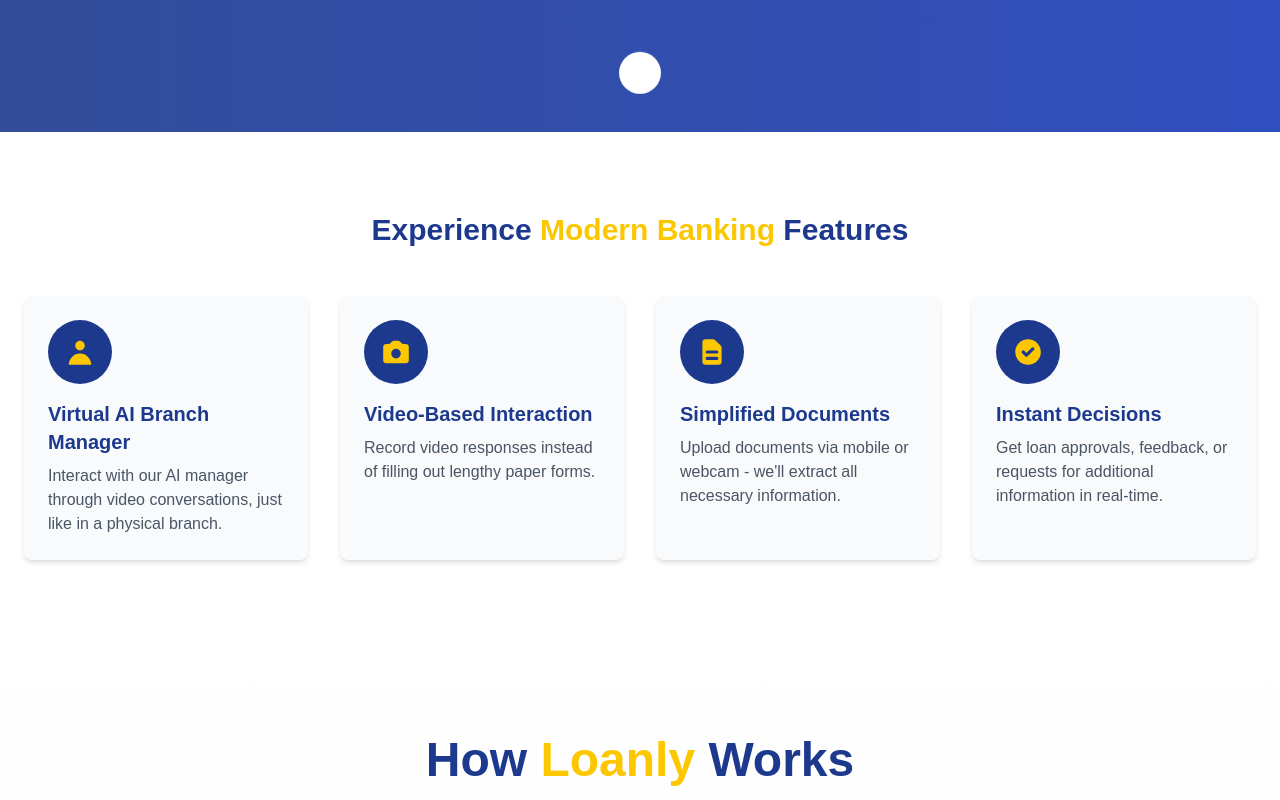
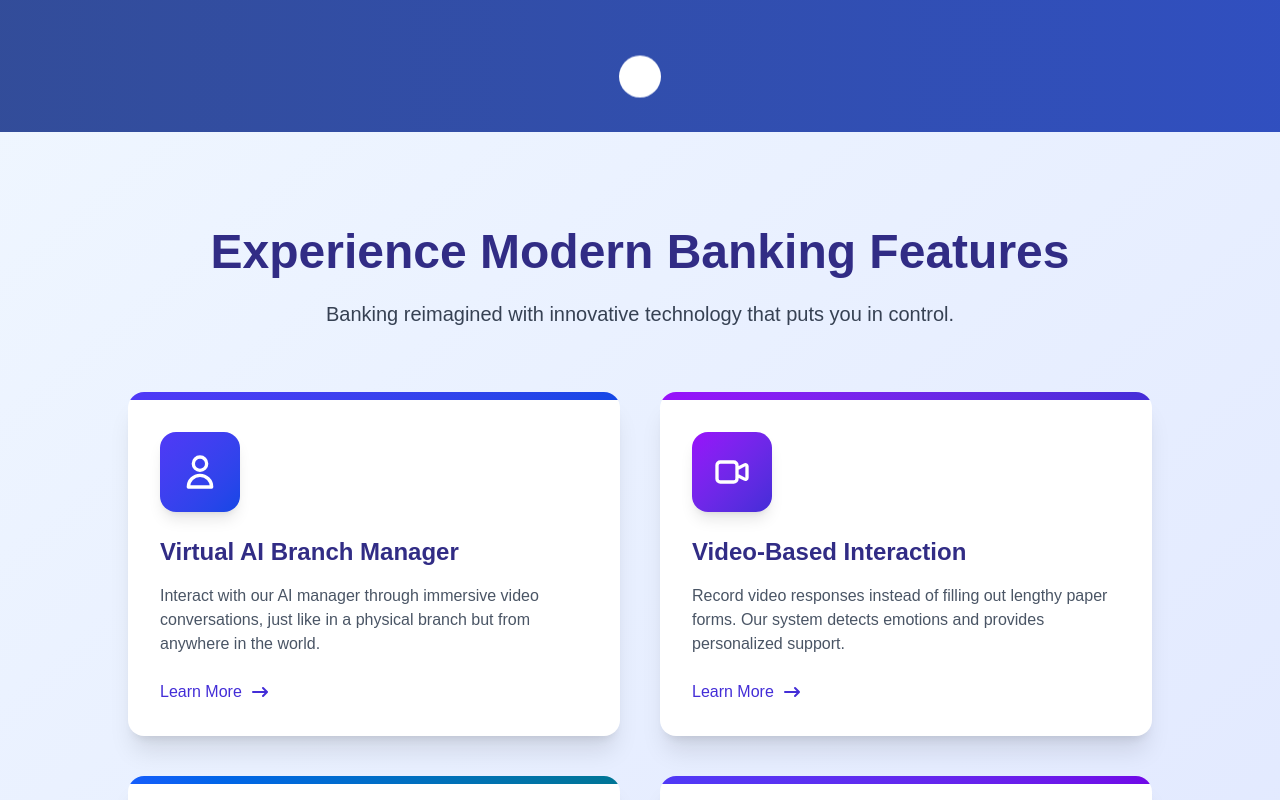
Before and after one commit to GauriChapra/loanly, a Next.js app in the folder frontend/: page / in a window 1280 px wide. Shown: the part 740-1540 px from the top of the page. Built offline with nearby package versions, Linux system fonts and the light colour scheme.

Commit message:
Refactor Features component with improved structure, animations, and enhanced feature descriptions

```diff
--- a/frontend/components/features.jsx
+++ b/frontend/components/features.jsx
@@ -1,37 +1,61 @@
 // components/features.js
 import React from 'react';
+import { motion } from 'framer-motion';
 
-const features = () => {
+const Features = () => {
     return (
-        <section id="features" className="py-20 bg-white">
-            <div className="container mx-auto px-6">
-                <h2 className="text-3xl font-bold text-center mb-12 text-blue-900">
-                    Experience <span className="text-yellow-400">Modern Banking</span> Features
-                </h2>
+        <section id='features' className="min-h-screen w-full bg-gradient-to-br from-blue-50 to-indigo-100 overflow-hidden">
+            <div className="container mx-auto px-4 py-16 md:py-24">
+                <motion.div
+                    initial={{ opacity: 0, y: 20 }}
+                    animate={{ opacity: 1, y: 0 }}
+                    transition={{ duration: 0.6 }}
+                    className="text-center mb-16"
+                >
+                    <h2 className="text-4xl md:text-5xl font-bold text-indigo-900 mb-6">
+                        Experience Modern Banking Features
+                    </h2>
+                    <p className="text-xl text-gray-700 max-w-3xl mx-auto">
+                        Banking reimagined with innovative technology that puts you in control.
+                    </p>
+                </motion.div>
 
-                <div className="grid grid-cols-1 md:grid-cols-2 lg:grid-cols-4 gap-8">
+                {/* 2x2 Grid Layout */}
+                <div className="grid grid-cols-1 md:grid-cols-2 gap-10 max-w-5xl mx-auto">
                     <FeatureCard
                         icon={<UserIcon />}
                         title="Virtual AI Branch Manager"
-                        description="Interact with our AI manager through video conversations, just like in a physical branch."
+                        description="Interact with our AI manager through immersive video conversations, just like in a physical branch but from anywhere in the world."
+                        delay={0.1}
+                        accentColor="from-indigo-600 to-blue-700"
+                        iconBgColor="bg-gradient-to-br from-indigo-600 to-blue-700"
                     />
 
                     <FeatureCard
                         icon={<CameraIcon />}
                         title="Video-Based Interaction"
-                        description="Record video responses instead of filling out lengthy paper forms."
+                        description="Record video responses instead of filling out lengthy paper forms. Our system detects emotions and provides personalized support."
+                        delay={0.3}
+                        accentColor="from-purple-600 to-indigo-700"
+                        iconBgColor="bg-gradient-to-br from-purple-600 to-indigo-700"
                     />
 
                     <FeatureCard
                         icon={<DocumentIcon />}
-                        title="Simplified Documents"
-                        description="Upload documents via mobile or webcam - we'll extract all necessary information."
+                        title="Smart Document Processing"
+                        description="Upload documents via mobile or webcam with real-time OCR technology that extracts all necessary information in seconds."
+                        delay={0.5}
+                        accentColor="from-blue-600 to-cyan-700"
+                        iconBgColor="bg-gradient-to-br from-blue-600 to-cyan-700"
                     />
 
                     <FeatureCard
                         icon={<CheckmarkIcon />}
-                        title="Instant Decisions"
-                        description="Get loan approvals, feedback, or requests for additional information in real-time."
+                        title="Instant AI-Powered Decisions"
+                        description="Get loan approvals, feedback, or requests for additional information in real-time with our advanced machine learning algorithms."
+                        delay={0.7}
+                        accentColor="from-indigo-600 to-violet-700"
+                        iconBgColor="bg-gradient-to-br from-indigo-600 to-violet-700"
                     />
                 </div>
             </div>
@@ -39,41 +63,71 @@ const features = () => {
     );
 };
 
-const FeatureCard = ({ icon, title, description }) => {
+const FeatureCard = ({ icon, title, description, delay, accentColor, iconBgColor }) => {
     return (
-        <div className="bg-gray-50 p-6 rounded-lg shadow-md hover:shadow-lg transition duration-300">
-            <div className="rounded-full bg-blue-900 w-16 h-16 flex items-center justify-center mb-4">
-                {icon}
+        <motion.div
+            initial={{ opacity: 0, y: 30 }}
+            animate={{ opacity: 1, y: 0 }}
+            transition={{ duration: 0.6, delay }}
+            className="bg-white rounded-2xl shadow-xl overflow-hidden h-full flex flex-col group hover:shadow-2xl transition-all duration-500"
+        >
+            {/* Accent Top Border */}
+            <div className={`h-2 w-full bg-gradient-to-r ${accentColor}`}></div>
+
+            <div className="p-8 flex flex-col h-full">
+                <motion.div
+                    className={`${iconBgColor} text-white rounded-2xl w-20 h-20 mb-6 flex items-center justify-center shadow-lg transform group-hover:-translate-y-1 transition-all duration-300`}
+                    whileHover={{ rotate: 10, scale: 1.05 }}
+                >
+                    {icon}
+                </motion.div>
+
+                <h3 className="text-2xl font-bold text-indigo-900 mb-4">
+                    {title}
+                </h3>
+
+                <p className="text-gray-600 flex-grow">
+                    {description}
+                </p>
+
+                <motion.div
+                    className="mt-6 flex items-center text-indigo-700 font-medium cursor-pointer group-hover:text-indigo-500"
+                    whileHover={{ x: 5 }}
+                    transition={{ duration: 0.2 }}
+                >
+                    Learn More
+                    <svg xmlns="http://www.w3.org/2000/svg" className="h-5 w-5 ml-2 group-hover:ml-3 transition-all duration-300" viewBox="0 0 20 20" fill="currentColor">
+                        <path fillRule="evenodd" d="M12.293 5.293a1 1 0 011.414 0l4 4a1 1 0 010 1.414l-4 4a1 1 0 01-1.414-1.414L14.586 11H3a1 1 0 110-2h11.586l-2.293-2.293a1 1 0 010-1.414z" clipRule="evenodd" />
+                    </svg>
+                </motion.div>
             </div>
-            <h3 className="text-xl font-semibold mb-2 text-blue-900">{title}</h3>
-            <p className="text-gray-600">{description}</p>
-        </div>
+        </motion.div>
     );
 };
 
-// Icons components
+// Enhanced icon components
 const UserIcon = () => (
-    <svg className="w-8 h-8 text-yellow-400" fill="currentColor" viewBox="0 0 20 20" xmlns="http://www.w3.org/2000/svg">
-        <path fillRule="evenodd" d="M10 9a3 3 0 100-6 3 3 0 000 6zm-7 9a7 7 0 1114 0H3z" clipRule="evenodd"></path>
+    <svg xmlns="http://www.w3.org/2000/svg" className="h-10 w-10" fill="none" viewBox="0 0 24 24" stroke="currentColor">
+        <path strokeLinecap="round" strokeLinejoin="round" strokeWidth={2} d="M16 7a4 4 0 11-8 0 4 4 0 018 0zM12 14a7 7 0 00-7 7h14a7 7 0 00-7-7z" />
     </svg>
 );
 
 const CameraIcon = () => (
-    <svg className="w-8 h-8 text-yellow-400" fill="currentColor" viewBox="0 0 20 20" xmlns="http://www.w3.org/2000/svg">
-        <path fillRule="evenodd" d="M4 5a2 2 0 00-2 2v8a2 2 0 002 2h12a2 2 0 002-2V7a2 2 0 00-2-2h-1.586a1 1 0 01-.707-.293l-1.121-1.121A2 2 0 0011.172 3H8.828a2 2 0 00-1.414.586L6.293 4.707A1 1 0 015.586 5H4zm6 9a3 3 0 100-6 3 3 0 000 6z" clipRule="evenodd"></path>
+    <svg xmlns="http://www.w3.org/2000/svg" className="h-10 w-10" fill="none" viewBox="0 0 24 24" stroke="currentColor">
+        <path strokeLinecap="round" strokeLinejoin="round" strokeWidth={2} d="M15 10l4.553-2.276A1 1 0 0121 8.618v6.764a1 1 0 01-1.447.894L15 14M5 18h8a2 2 0 002-2V8a2 2 0 00-2-2H5a2 2 0 00-2 2v8a2 2 0 002 2z" />
     </svg>
 );
 
 const DocumentIcon = () => (
-    <svg className="w-8 h-8 text-yellow-400" fill="currentColor" viewBox="0 0 20 20" xmlns="http://www.w3.org/2000/svg">
-        <path fillRule="evenodd" d="M4 4a2 2 0 012-2h4.586A2 2 0 0112 2.586L15.414 6A2 2 0 0116 7.414V16a2 2 0 01-2 2H6a2 2 0 01-2-2V4zm2 6a1 1 0 011-1h6a1 1 0 110 2H7a1 1 0 01-1-1zm1 3a1 1 0 100 2h6a1 1 0 100-2H7z" clipRule="evenodd"></path>
+    <svg xmlns="http://www.w3.org/2000/svg" className="h-10 w-10" fill="none" viewBox="0 0 24 24" stroke="currentColor">
+        <path strokeLinecap="round" strokeLinejoin="round" strokeWidth={2} d="M9 12h6m-6 4h6m2 5H7a2 2 0 01-2-2V5a2 2 0 012-2h5.586a1 1 0 01.707.293l5.414 5.414a1 1 0 01.293.707V19a2 2 0 01-2 2z" />
     </svg>
 );
 
 const CheckmarkIcon = () => (
-    <svg className="w-8 h-8 text-yellow-400" fill="currentColor" viewBox="0 0 20 20" xmlns="http://www.w3.org/2000/svg">
-        <path fillRule="evenodd" d="M10 18a8 8 0 100-16 8 8 0 000 16zm3.707-9.293a1 1 0 00-1.414-1.414L9 10.586 7.707 9.293a1 1 0 00-1.414 1.414l2 2a1 1 0 001.414 0l4-4z" clipRule="evenodd"></path>
+    <svg xmlns="http://www.w3.org/2000/svg" className="h-10 w-10" fill="none" viewBox="0 0 24 24" stroke="currentColor">
+        <path strokeLinecap="round" strokeLinejoin="round" strokeWidth={2} d="M9 12l2 2 4-4m6 2a9 9 0 11-18 0 9 9 0 0118 0z" />
     </svg>
 );
 
-export default features;
+export default Features;
```
